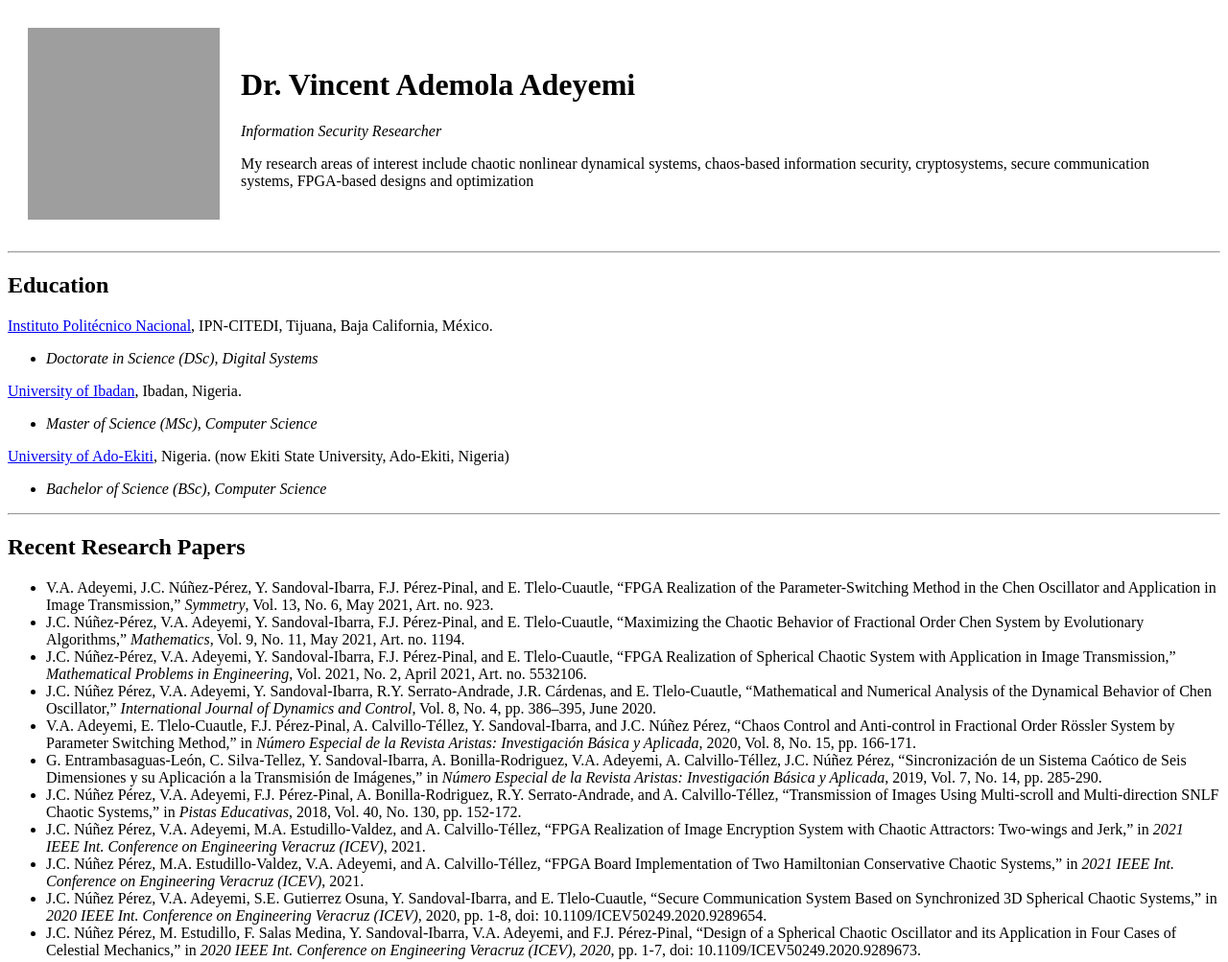
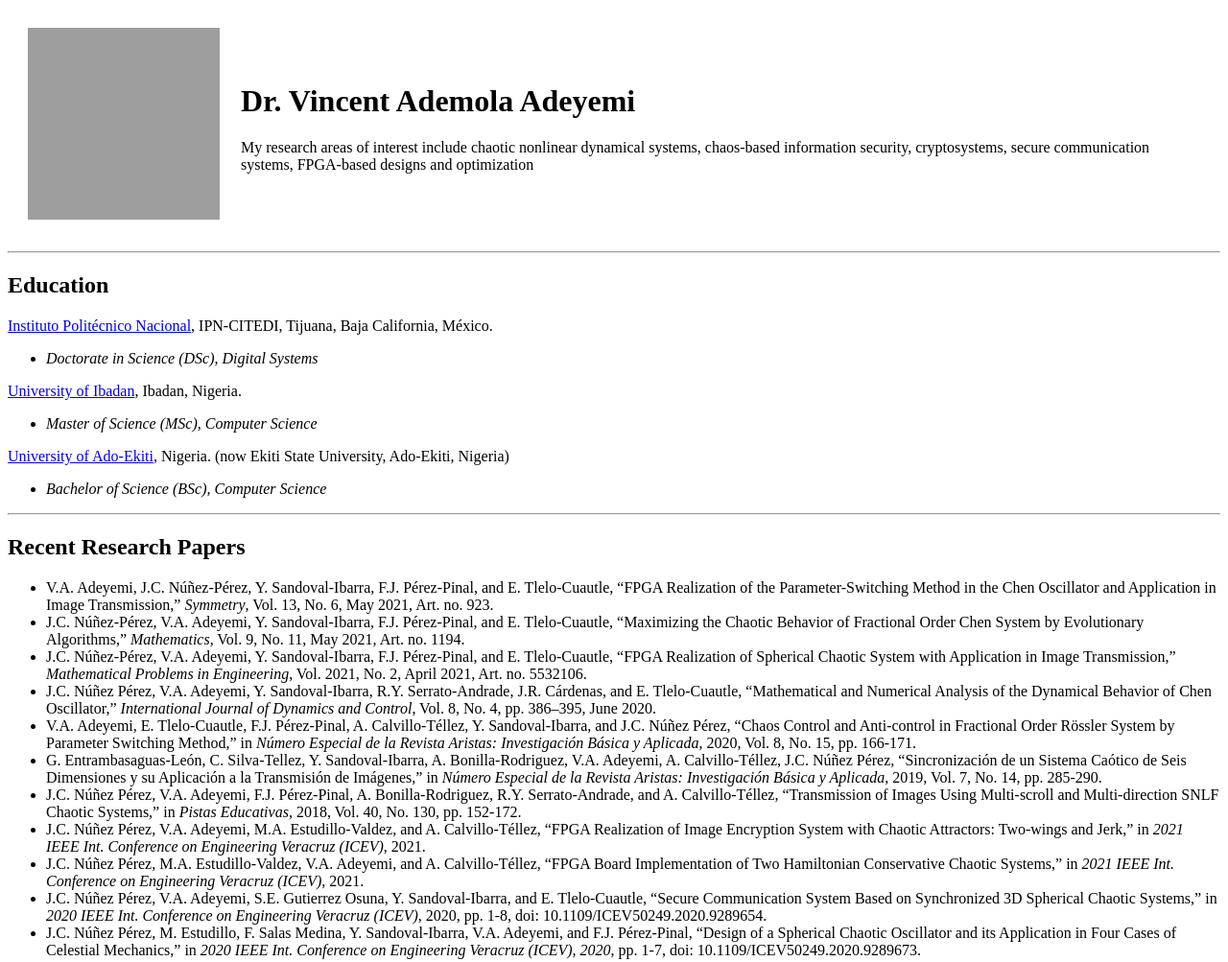
Before and after one commit to vaadeyemi/cv, a plain HTML site: page index.html in a window 1280 px wide. Shown: the top 1003 px of the page at 96% size. Drawn offline with Linux system fonts and the light colour scheme; grey boxes are pictures that could not be loaded.

Commit message:
Update homepage with no research title

```diff
--- a/index.html
+++ b/index.html
@@ -15,7 +15,7 @@
     <td><img src="me-modified.png" alt="Vincent Ademola Adeyemi" height=200 width=200)></td>
     <td>
       <h1>Dr. Vincent Ademola Adeyemi</h1>
-      <p><em>Information Security Researcher</em></p>
+      <!--<p><em>Information Security Researcher</em></p>-->
       <p>My research areas of interest include chaotic nonlinear dynamical systems, chaos-based information security, cryptosystems, secure communication systems, FPGA-based designs and optimization</p>
     </td>
   </table>
```
